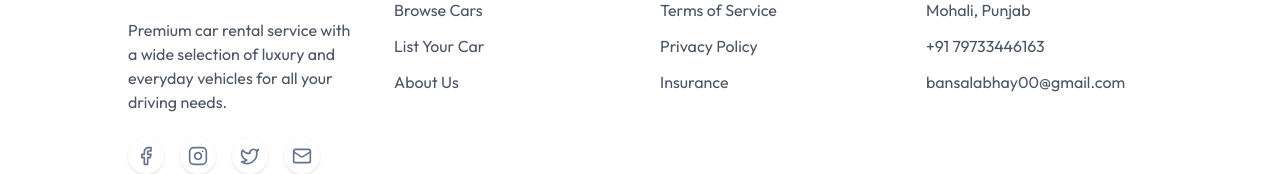
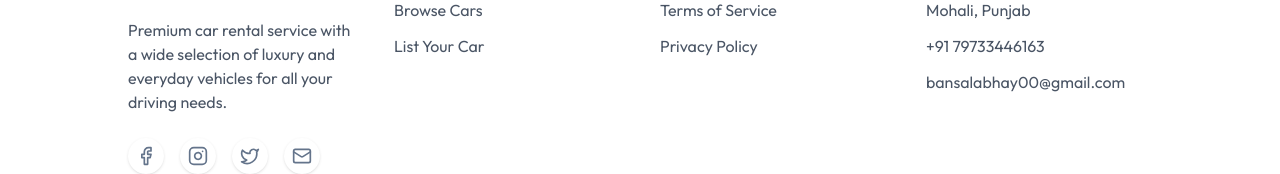
Before and after one commit to Targter/RIDEME-carRental, a React (Vite) app in the folder client/: page / in a window 1280 px wide. Shown: the part 4656-4830 px from the top of the page. Built offline with nearby package versions, Linux system fonts and the light colour scheme; no server answers.

Commit message:
updated footer

```diff
--- a/client/src/components/Footer.jsx
+++ b/client/src/components/Footer.jsx
@@ -7,19 +7,17 @@ const Footer = () => {
   const footerLinks = {
     quickLinks: [
       { name: "Home", href: "#" },
-      { name: "Browse Cars", href: "#" },
-      { name: "List Your Car", href: "#" },
-      { name: "About Us", href: "#" },
+      { name: "Browse Cars", href: "/cars" },
+      { name: "List Your Car", href: "/cars" },
     ],
     resources: [
-      { name: "Help Center", href: "#" },
-      { name: "Terms of Service", href: "#" },
-      { name: "Privacy Policy", href: "#" },
-      { name: "Insurance", href: "#" },
+      { name: "Help Center", href: "https://www.abhaybansal.in" },
+      { name: "Terms of Service", href: "https://www.abhaybansal.in" },
+      { name: "Privacy Policy", href: "https://www.abhaybansal.in" },
     ],
     contact: [
-      { name: "CHANDIGARH UNIVERSITY", href: "#" },
-      { name: "Mohali, Punjab", href: "#" },
+      { name: "CHANDIGARH UNIVERSITY", href: "https://www.abhaybansal.in" },
+      { name: "Mohali, Punjab", href: "https://www.abhaybansal.in" },
       { name: "+91 79733446163", href: "tel:+917973446163" },
       {
         name: "bansalabhay00@gmail.com",
```
